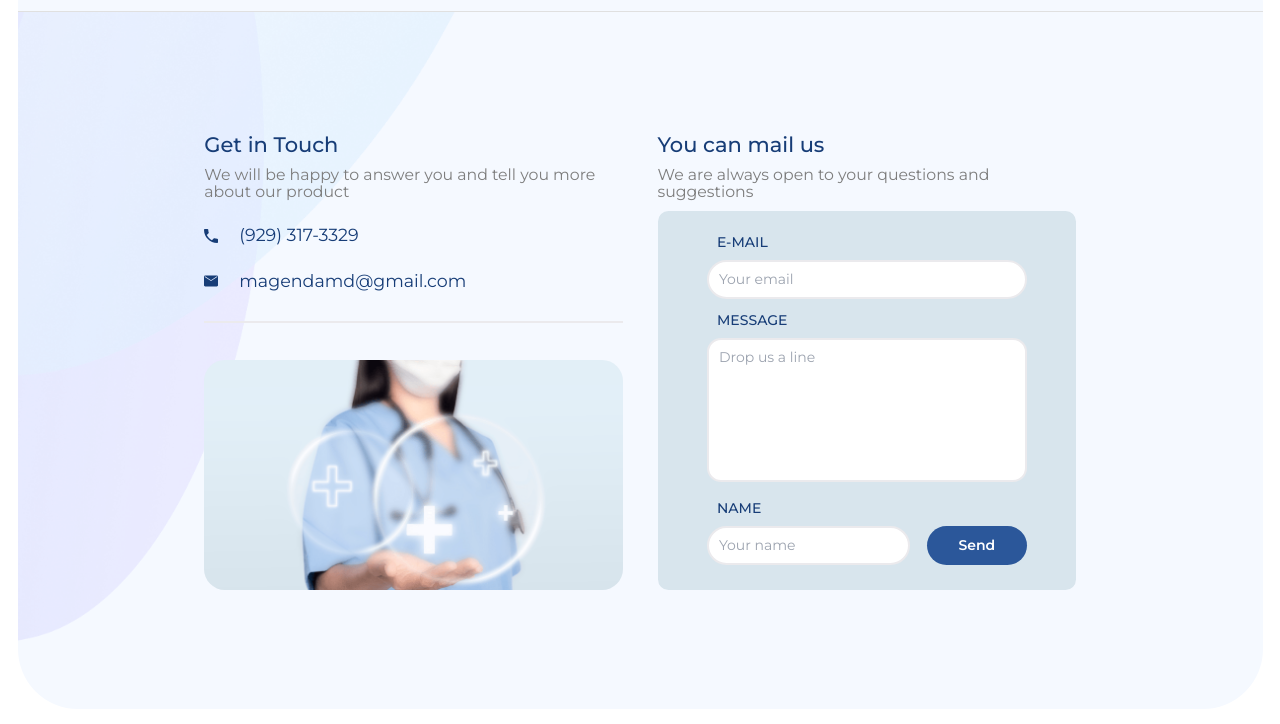
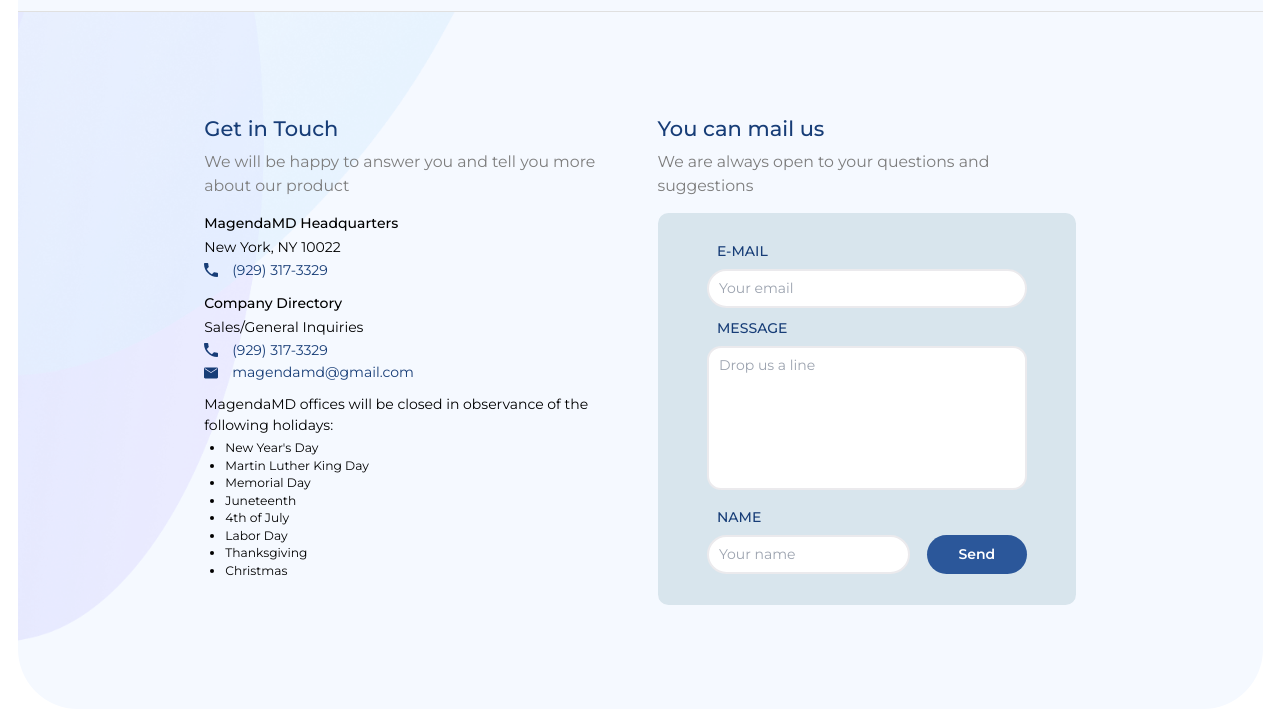
Before and after one commit to sasha-odintsov/magenda-landing, a website: page contacts.html in a window 1280 px wide. Shown: the part 74-798 px from the top of the page. Drawn offline with Linux system fonts and the light colour scheme.

Commit message:
Added block to contacts

```diff
--- a/contacts.html
+++ b/contacts.html
@@ -68,23 +68,29 @@
 
         <!-- Main -->
         <main
-          class="bg-[url(/public/images/bg-contacts.png)] flex items-center 2xl:gap-x-24 gap-x-10 py-5 xl:px-[15%] px-[7%] bg-contain bg-no-repeat 2xl:min-h-[calc(100vh-148px)] min-h-[calc(100vh-103px)]"
+          class="bg-[url(/public/images/bg-contacts.png)] flex items-center bg-contain bg-no-repeat 2xl:min-h-[calc(100vh-148px)] min-h-[calc(100vh-103px)]"
         >
-          <div class="w-1/2 flex flex-col h-[500px]" id="contacts-info">
-            <h3 class="title max-2xl:text-2xl max-2xl:mb-2">Get in Touch</h3>
+          <div class="flex 2xl:gap-x-24 gap-x-10 py-5 xl:px-[15%] px-[7%]">
+            <div class="w-1/2" id="contacts-info">
+              <h3 class="2xl:text-4xl text-2xl text-blue-dark font-medium 2xl:mb-6 mb-2">
+                Get in Touch
+              </h3>
               <p
-              class="text-gray 2xl:text-2xl text-lg 2xl:mb-6 mb-2 max-2xl:leading-5"
+                class="text-gray 2xl:text-2xl text-lg 2xl:mb-6 mb-4"
               >
                 We will be happy to answer you and tell you more about our product
               </p>
-            <div class="flex items-center 2xl:mb-8 mb-6 mt-auto">
+              <div class="flex flex-col 2xl:text-lg">
+                <span class="font-medium mb-1">MagendaMD Headquarters</span>
+                <span>New York, NY 10022</span>
+                <div class="flex items-center 2xl:mb-4 mb-3">
                   <svg
                     width="24"
                     height="24"
                     viewBox="0 0 24 24"
                     fill="none"
                     xmlns="http://www.w3.org/2000/svg"
-                class="2xl:w-6 w-4"
+                    class="w-4"
                   >
                     <path
                       d="M4.82667 10.3867C6.74667 14.16 9.84 17.24 13.6133 19.1733L16.5467 16.24C16.9067 15.88 17.44 15.76 17.9067 15.92C19.4 16.4133 21.0133 16.68 22.6667 16.68C23.4 16.68 24 17.28 24 18.0133V22.6667C24 23.4 23.4 24 22.6667 24C10.1467 24 0 13.8533 0 1.33333C0 0.6 0.6 0 1.33333 0H6C6.73333 0 7.33333 0.6 7.33333 1.33333C7.33333 3 7.6 4.6 8.09333 6.09333C8.24 6.56 8.13333 7.08 7.76 7.45333L4.82667 10.3867Z"
@@ -92,14 +98,37 @@
                     />
                   </svg>
                   <a
-                class="text-blue-dark 2xl:text-2xl text-xl ms-6"
+                    class="text-blue-dark ms-4"
+                    href="tel:9293173329"
+                  >
+                    (929) 317-3329
+                  </a>
+                </div>
+                <span class="font-medium mb-1">Company Directory</span>
+                <span>Sales/General Inquiries</span>
+                <div class="flex items-center">
+                  <svg
+                    width="24"
+                    height="24"
+                    viewBox="0 0 24 24"
+                    fill="none"
+                    xmlns="http://www.w3.org/2000/svg"
+                    class="w-4"
+                  >
+                    <path
+                      d="M4.82667 10.3867C6.74667 14.16 9.84 17.24 13.6133 19.1733L16.5467 16.24C16.9067 15.88 17.44 15.76 17.9067 15.92C19.4 16.4133 21.0133 16.68 22.6667 16.68C23.4 16.68 24 17.28 24 18.0133V22.6667C24 23.4 23.4 24 22.6667 24C10.1467 24 0 13.8533 0 1.33333C0 0.6 0.6 0 1.33333 0H6C6.73333 0 7.33333 0.6 7.33333 1.33333C7.33333 3 7.6 4.6 8.09333 6.09333C8.24 6.56 8.13333 7.08 7.76 7.45333L4.82667 10.3867Z"
+                      fill="#173D77"
+                    />
+                  </svg>
+                  <a
+                    class="text-blue-dark ms-4"
                     href="tel:9293173329"
                   >
                     (929) 317-3329
                   </a>
                 </div>
                 <div
-              class="flex items-center border-b-2 border-gray-border xl:pb-8 pb-6 2xl:mb-8 mb-6"
+                  class="flex items-center 2xl:mb-4 mb-3"
                 >
                   <svg
                     width="24"
@@ -107,7 +136,7 @@
                     viewBox="0 0 24 20"
                     fill="none"
                     xmlns="http://www.w3.org/2000/svg"
-                class="2xl:w-6 w-4"
+                    class="w-4"
                   >
                     <path
                       d="M2.15333 19.3327C1.54 19.3327 1.028 19.1273 0.617333 18.7167C0.205778 18.3051 0 17.7927 0 17.1793V2.81935C0 2.20602 0.205778 1.69402 0.617333 1.28335C1.028 0.871793 1.54 0.666016 2.15333 0.666016H21.8467C22.46 0.666016 22.972 0.871793 23.3827 1.28335C23.7942 1.69402 24 2.20602 24 2.81935V17.1793C24 17.7927 23.7947 18.3047 23.384 18.7153C22.9724 19.1269 22.46 19.3327 21.8467 19.3327H2.15333ZM12 10.1527L22.6667 3.17935L22.256 1.99935L12 8.66602L1.744 1.99935L1.33333 3.17935L12 10.1527Z"
@@ -115,25 +144,41 @@
                     />
                   </svg>
                   <a
-                class="text-blue-dark 2xl:text-2xl text-xl ms-6"
+                    class="text-blue-dark ms-4"
                     href="mailto:magendamd@gmail.com"
                   >
                     magendamd@gmail.com
                   </a>
                 </div>
-            <div
+                <div>
+                  <span>MagendaMD offices will be closed in observance of the following holidays:</span>
+                  <ul class="text-sm list-disc ms-6 mt-1">
+                    <li>New Year's Day</li>
+                    <li>Martin Luther King Day</li>
+                    <li>Memorial Day</li>
+                    <li>Juneteenth</li>
+                    <li>4th of July</li>
+                    <li>Labor Day</li>
+                    <li>Thanksgiving</li>
+                    <li>Christmas</li>
+                  </ul>
+                </div>
+              </div>
+              <!-- <div
                 class="w-full mt-auto bg-[url(/public/images/doctor-contacts.png)] h-1/2 bg-cover bg-no-repeat rounded-3xl"
-            ></div>
+              ></div> -->
             </div>
-          <div class="w-1/2 flex flex-col" id="contacts-form">
-            <h3 class="title max-2xl:text-2xl max-2xl:mb-2">You can mail us</h3>
+            <div class="w-1/2" id="contacts-form">
+              <h3 class="2xl:text-4xl text-2xl text-blue-dark font-medium 2xl:mb-6 mb-2">
+                You can mail us
+              </h3>
               <p
-              class="text-gray 2xl:text-2xl text-lg 2xl:mb-6 mb-3 max-2xl:leading-5"
+                class="text-gray 2xl:text-2xl text-lg 2xl:mb-6 mb-4"
               >
                 We are always open to your questions and suggestions
               </p>
               <form
-              class="bg-[#D8E5ED] rounded-xl 2xl:py-6 py-4 xl:px-14 px-6 mt-auto relative"
+                class="bg-[#D8E5ED] rounded-xl py-6 xl:px-14 px-6 relative"
                 id="form-contacts"
                 novalidate
               >
@@ -183,6 +228,7 @@
                   id="response-message"
                 ></span>
               </form>
+            </div>
           </div>
         </main>
       </div>
--- a/js/main.js
+++ b/js/main.js
@@ -7,13 +7,6 @@
       800
     );
   });
-
-  const setHeight = () => {
-    $("#contacts-info").height($("#contacts-form").height());
-  };
-  setHeight();
-
-  $(window).resize(setHeight);
 
   const checkForm = (form) => {
     const patternEmail = /^[^ ]+@[^ ]+\.[a-z]{2,4}$/;
```
Also changed, not shown: public/styles.css. Lines whose indentation alone changed are shown as unchanged.
